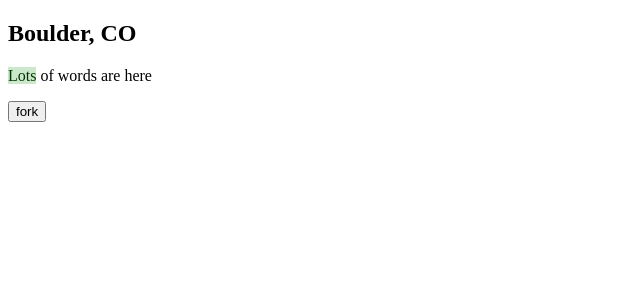
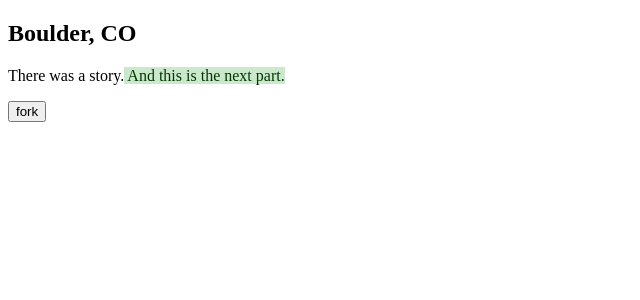
Before and after one commit to housker/mvp-starter, a React app: page / in a window 1280 px wide. Shown: the top 300 px of the page, without its empty margins (0-640 px from the left). Built offline with nearby package versions, Linux system fonts and the light colour scheme; no server answers; the HTML template or start-up script is replaced by a standard one.

Commit message:
gets most recent from database

```diff
--- a/database-mysql/index.js
+++ b/database-mysql/index.js
@@ -8,10 +8,11 @@ var connection = mysql.createConnection({
 });
 
 var selectAll = function(callback) {
-  connection.query('SELECT * FROM chapters', function(err, results, fields) {
+  connection.query('SELECT * FROM chapters WHERE updated=(SELECT MAX(updated) FROM chapters)', function(err, results, fields) {
     if(err) {
       callback(err, null);
     } else {
+      console.log('results in database: ', results)
       callback(null, results);
     }
   });
--- a/react-client/src/index.jsx
+++ b/react-client/src/index.jsx
@@ -28,7 +28,7 @@ class App extends React.Component {
       title: 'Boulder, CO',
       isHovering: false,
       votes: 0,
-      content: { __html: '<p><span style="color:#003700;background-color:#cce8cc">Lots</span> of words are here</p>'}
+      content: { __html: '<p>There was a story.<span style="color:#003700;background-color:#cce8cc"> And this is the next part.</span></p>'}
     }
     this.quillRef = null;
     this.oldContent = {};
@@ -44,11 +44,12 @@ class App extends React.Component {
     $.ajax({
       url: '/items',
       success: (data) => {
+        var l = data
         this.setState({
-          items: data,
+          items: data[0],
           title: data[0].title,
           content: {__html: data[0].content},
-          votes: data[0].votes,
+          votes: data[0].votes
         })
         console.log("this.state.items: ", this.state.items)
       },
```
Also changed, not shown: 1 other file (tests, documents, lock files or other folders).
